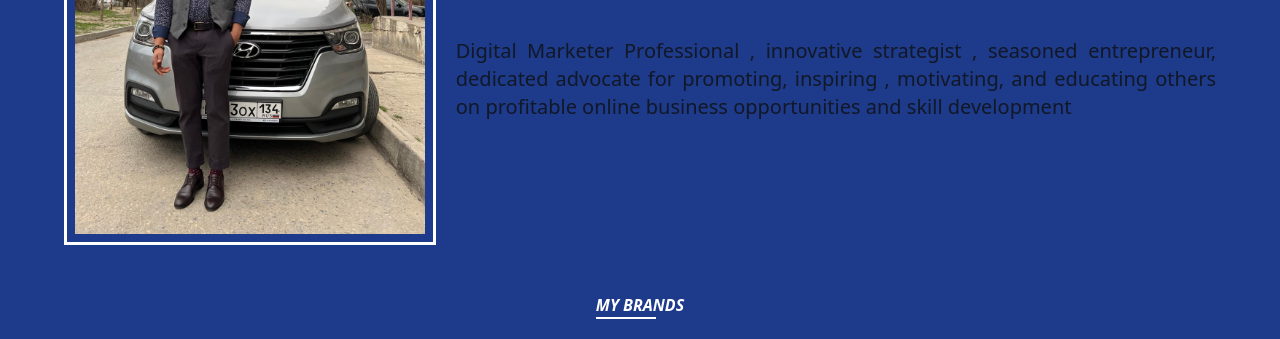
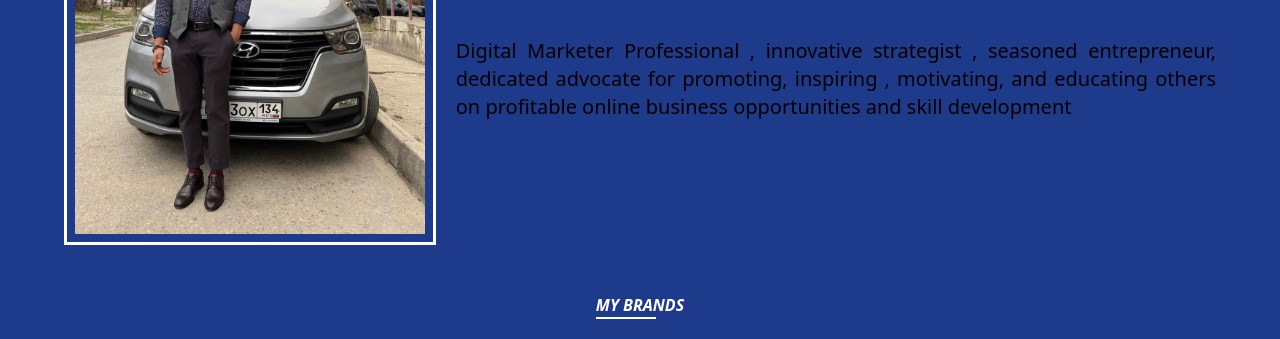
Before and after one commit to Bazzly/e-world, a website: page index.html in a window 1280 px wide. Shown: the part 291-630 px from the top of the page. Drawn offline with nearby package versions, Linux system fonts and the light colour scheme; a web font is replaced by a local one.

Commit message:
Update index.html

```diff
--- a/index.html
+++ b/index.html
@@ -36,7 +36,7 @@
                 <!-- Owner Name -->
                 <p data-aos="fade-left" data-aos-duration="2000" class="font-poetsen mt-9 text-4xl font-semibold text-gray-400 text-center lg:text-left">Adedapo Emmanuel Majekadegbe </br> (E-World)</p>
                 <!-- Owner about -->
-                <p data-aos="fade-left" data-aos-duration="2000" class="mt-5 lg:mt-10 mx-auto font-medium text-gray-900 text-xl text-justify">Digital Marketer Professional , innovative strategist , seasoned entrepreneur, dedicated advocate for promoting, inspiring , motivating, and educating others on profitable online business opportunities and skill development</p>
+                <p data-aos="fade-left" data-aos-duration="2000" class="mt-5 lg:mt-10 mx-auto font-medium text-black text-xl text-justify">Digital Marketer Professional , innovative strategist , seasoned entrepreneur, dedicated advocate for promoting, inspiring , motivating, and educating others on profitable online business opportunities and skill development</p>
             </div>
         </div>
         <!-- Brands section -->
```
